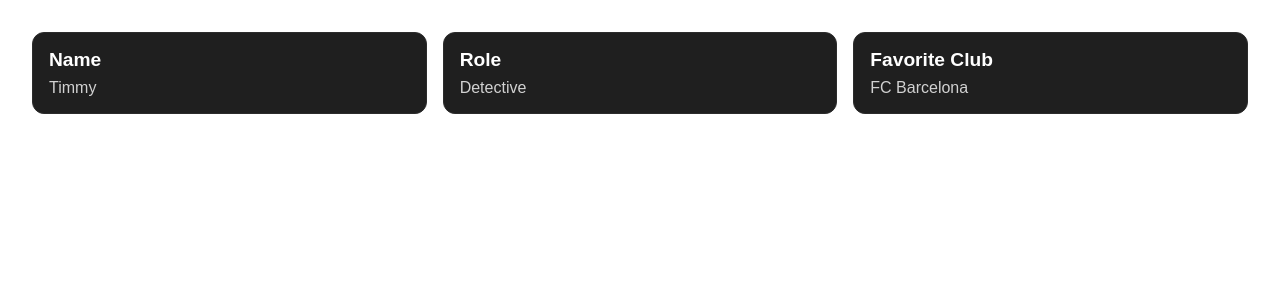
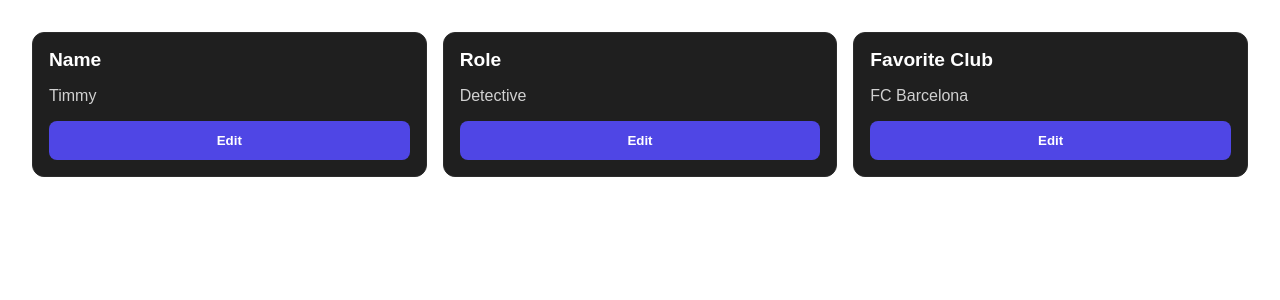
Before and after one commit to shikhar-sahay/wtv-assignment, a Next.js app in the folder frontend/: page / in a window 1280 px wide. Shown: the top 300 px of the page. Built offline with nearby package versions, Linux system fonts and the light colour scheme.

Commit message:
Added edit functionality to item cards with dynamic state handling

```diff
--- a/frontend/src/app/page.tsx
+++ b/frontend/src/app/page.tsx
@@ -1,10 +1,26 @@
-import items from "@/data/items.json"
+"use client"
+
+import { useState } from "react"
+import itemsData from "@/data/items.json"
 import ItemList from "@/components/ItemList/ItemList"
+import { Item } from "@/types/item"
 
 export default function Home() {
+  const [items, setItems] = useState<Item[]>(itemsData)
+
+  const handleEdit = (id: string, newValue: string) => {
+    setItems((prevItems) =>
+      prevItems.map((item) =>
+        item.id === id
+          ? { ...item, value: newValue }
+          : item
+      )
+    )
+  }
+
   return (
     <main style={{ padding: "2rem" }}>
-      <ItemList items={items} />
+      <ItemList items={items} onEdit={handleEdit} />
     </main>
   )
 }
--- a/frontend/src/components/ItemCard/ItemCard.module.scss
+++ b/frontend/src/components/ItemCard/ItemCard.module.scss
@@ -3,15 +3,17 @@
   color: white;
   padding: 1rem;
   border-radius: 12px;
+  border: 1px solid #2c2c2c;
+  display: flex;
+  flex-direction: column;
+  gap: 1rem;
   transition: 0.2s ease;
-  border: 1px solid #2c2c2c;
 
   &:hover {
     transform: translateY(-4px);
   }
 
   h2 {
-    margin-bottom: 0.5rem;
     font-size: 1.2rem;
   }
 
@@ -19,3 +21,27 @@
     color: #d1d1d1;
   }
 }
+
+.input {
+  padding: 0.75rem;
+  border-radius: 8px;
+  border: none;
+  outline: none;
+  background: #2c2c2c;
+  color: white;
+}
+
+.button {
+  padding: 0.75rem;
+  border: none;
+  border-radius: 8px;
+  cursor: pointer;
+  background: #4f46e5;
+  color: white;
+  font-weight: 600;
+  transition: 0.2s ease;
+
+  &:hover {
+    opacity: 0.9;
+  }
+}
--- a/frontend/src/components/ItemCard/ItemCard.tsx
+++ b/frontend/src/components/ItemCard/ItemCard.tsx
@@ -1,15 +1,45 @@
+"use client"
+
+import { useState } from "react"
 import styles from "./ItemCard.module.scss"
 import { Item } from "@/types/item"
 
 interface Props {
   item: Item
+  onEdit: (id: string, newValue: string) => void
 }
 
-export default function ItemCard({ item }: Props) {
+export default function ItemCard({ item, onEdit }: Props) {
+  const [isEditing, setIsEditing] = useState(false)
+  const [editedValue, setEditedValue] = useState(item.value)
+
+  const handleSave = () => {
+    onEdit(item.id, editedValue)
+    setIsEditing(false)
+  }
+
   return (
     <div className={styles.card}>
       <h2>{item.key}</h2>
-      <p>{item.value}</p>
+
+      {isEditing ? (
+        <input
+          value={editedValue}
+          onChange={(e) => setEditedValue(e.target.value)}
+          className={styles.input}
+        />
+      ) : (
+        <p>{item.value}</p>
+      )}
+
+      <button
+        onClick={() =>
+          isEditing ? handleSave() : setIsEditing(true)
+        }
+        className={styles.button}
+      >
+        {isEditing ? "Save" : "Edit"}
+      </button>
     </div>
   )
 }
--- a/frontend/src/components/ItemList/ItemList.tsx
+++ b/frontend/src/components/ItemList/ItemList.tsx
@@ -4,13 +4,18 @@ import { Item } from "@/types/item"
 
 interface Props {
   items: Item[]
+  onEdit: (id: string, newValue: string) => void
 }
 
-export default function ItemList({ items }: Props) {
+export default function ItemList({ items, onEdit }: Props) {
   return (
     <div className={styles.grid}>
       {items.map((item) => (
-        <ItemCard key={item.id} item={item} />
+        <ItemCard
+          key={item.id}
+          item={item}
+          onEdit={onEdit}
+        />
       ))}
     </div>
   )
```
